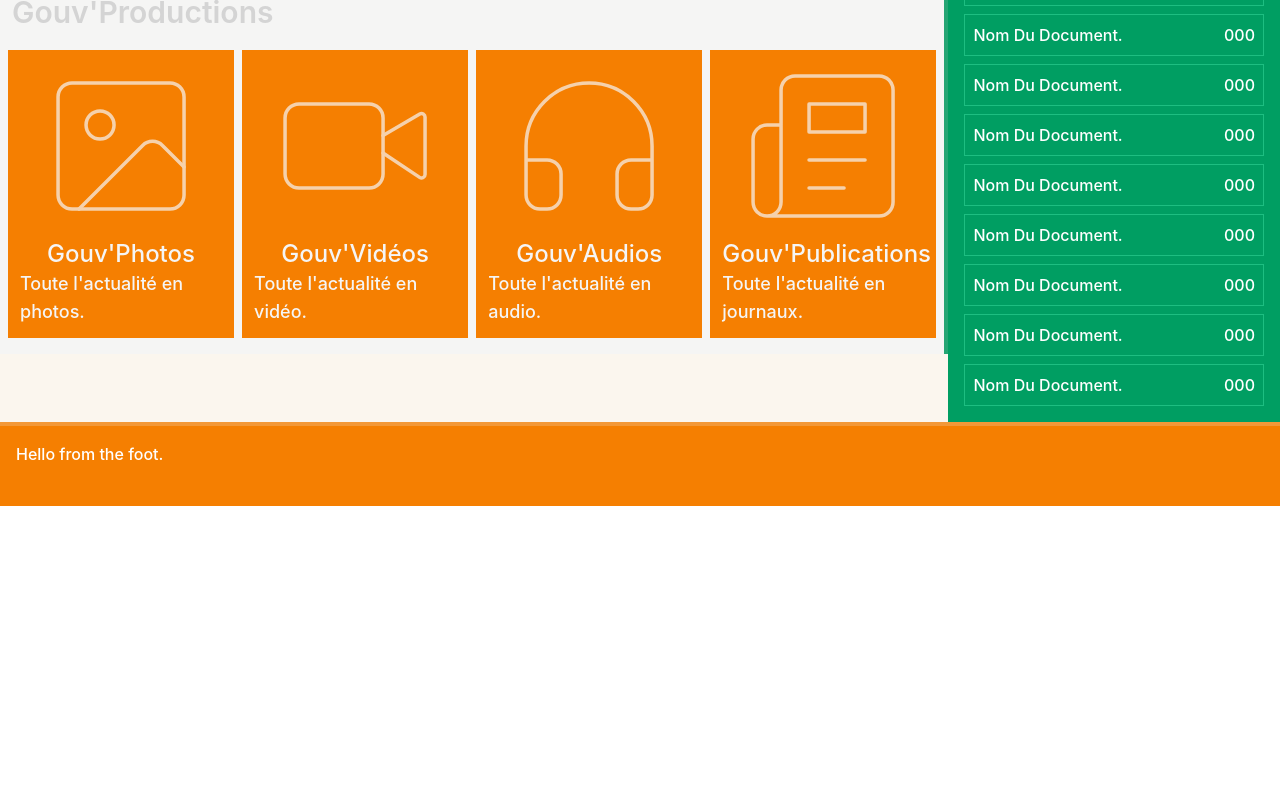
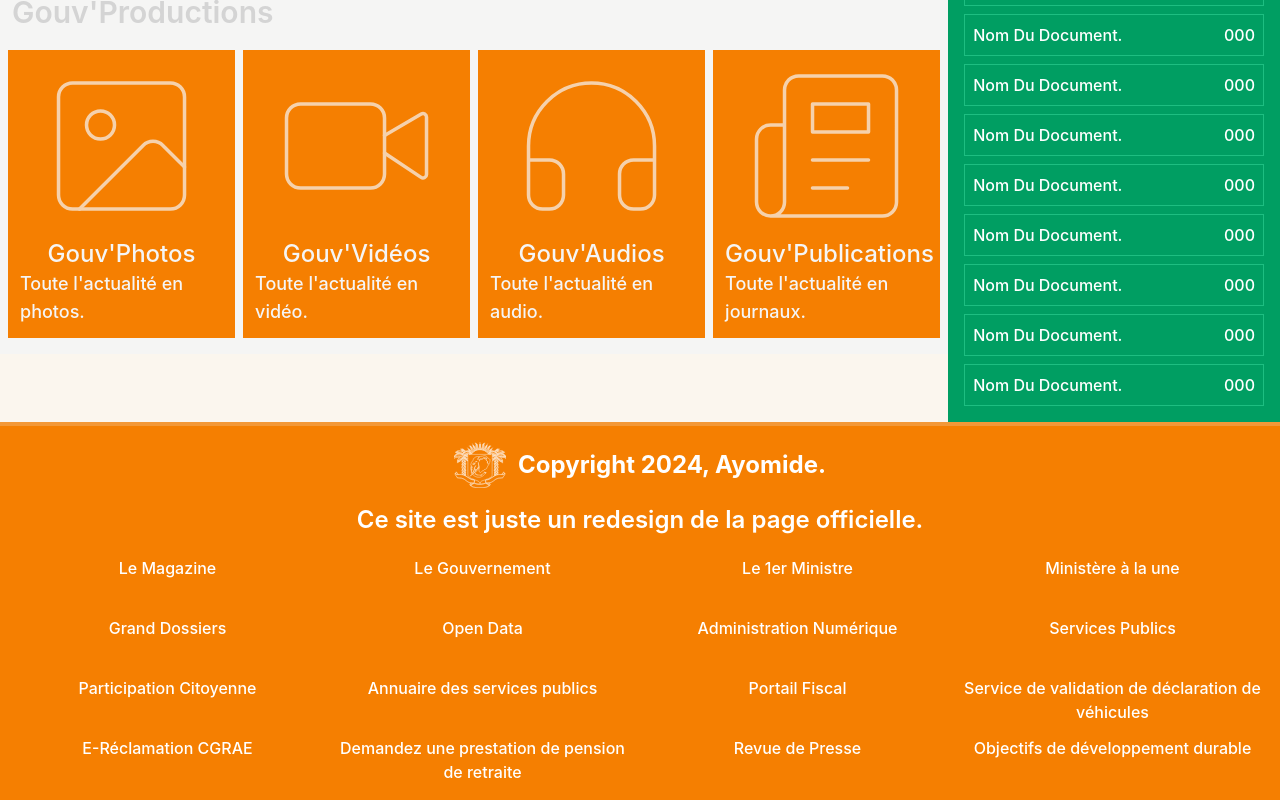
Before and after one commit to travislicious/gouvci-redesign, a React (Vite) app in the folder gouv-website-redesign/: page /home in a window 1280 px wide. Shown: the part 932-1732 px from the top of the page. Before the commit the page ends 1438 px from the top, so only its background shows below. Built offline with nearby package versions, Linux system fonts and the light colour scheme.

Commit message:
"Updated styles and layout for NewsItem, MainPage, and footer components."

```diff
--- a/gouv-website-redesign/src/components/newsItem.tsx
+++ b/gouv-website-redesign/src/components/newsItem.tsx
@@ -6,7 +6,7 @@ export function NewsItem() {
                     <h1 className="text-2xl font-semibold">News Title</h1>
                     <h1 className="italic">News Date</h1>
                 </div>
-                <a className="w-full text-right text-lg underline cursor-pointer" href="#">Read more.</a>
+                <a className="w-full text-right text-lg underline cursor-pointer" href="#" className="text-center hover:underline">Read more.</a>
             </div>
             <h1 className="w-full flex items-end h-full">Lorem ipsum dolor sitamet consectetur adipisicing elit. Quasi doloribus nihil reprehenderit iusto! Ratione, natus quam. In porro asperiores debitis perferendis praesentium. Eos ut, quia quibusdam reprehenderit numquam necessitatibus suscipit.</h1>
         </div>
--- a/gouv-website-redesign/src/pages/main.tsx
+++ b/gouv-website-redesign/src/pages/main.tsx
@@ -153,7 +153,7 @@ export function MainPage() {
 
             </header>
             <div className="w-full h-full flex-col flex xl:flex-row">
-                <div className="w-full h-full xl:border-r-4 xl:border-b-0 border-[#25a574] flex gap-2 flex-col bg-muted border-b-4">
+                <div className="w-full h-full xl:border-b-0 border-[#25a574] flex gap-2 flex-col bg-muted border-b-4">
                     <div className="w-full h-[35rem] flex flex-col xl:flex-row border-b-2 p-5 bg-[#009E62] xl:h-auto">
                     <div className="w-full h-60 flex flex-col justify-center xl:h-full">
                     <h1 className="text-2xl font-semibold text-background mb-2">Bienvenue sur la page officielle du gouvernement.</h1>
@@ -190,7 +190,7 @@ export function MainPage() {
                     <div className="w-full h-full">
                         <div className="flex items-center w-full p-3 justify-between">
                             <h1 className="text-3xl font-semibold text-neutral-300">Actualités</h1>
-                            <a href="#" className="text-lg text-[#F57F01] hover:underline">Tout Afficher</a>
+                            <a href="#" className="text-center hover:underline" className="text-lg text-[#F57F01] hover:underline">Tout Afficher</a>
                         </div>
                         <ul className="flex flex-col gap-2 md:grid p-2 items-center justify-center md:grid-cols-3 md:grid-rows-1 w-full">
                             <NewsItem/>
@@ -217,8 +217,33 @@ export function MainPage() {
                     <DocsList/>
                 </div>
             </div>
-            <footer className="w-full grid grid-cols-8 grid-rows-2 p-4 bg-[#F57F01] text-white border-t-4 border-[#f39837]">
-                <h1>Hello from the foot.</h1>
+            <footer className="w-full flex flex-col bg-[#F57F01] text-white border-t-4 border-[#f39837] p-4">
+                <div className="w-full flex items-center">
+                    <div className="w-full flex items-center justify-center gap-3">
+                    <img src={logo} alt="gouv-logo" width={52}/>
+                    <h1 className="text-2xl font-bold">Copyright 2024, Ayomide.</h1>
+                    </div>
+                    <div></div>
+                </div>
+                <h1 className="w-full text-2xl font-semibold mb-5 text-center mt-4">Ce site est juste un redesign de la page officielle.</h1>
+                <div className="w-full sm:grid grid-cols-4 grid-rows-4 h-full gap-3 flex flex-col">
+                <a href="#" className="text-center hover:underline">Le Magazine</a>
+                <a href="#" className="text-center hover:underline">Le Gouvernement</a>
+                <a href="#" className="text-center hover:underline">Le 1er Ministre</a>
+                <a href="#" className="text-center hover:underline">Ministère à la une</a>
+                <a href="#" className="text-center hover:underline">Grand Dossiers</a>
+                <a href="#" className="text-center hover:underline">Open Data</a>
+                <a href="#" className="text-center hover:underline">Administration Numérique</a>
+                <a href="#" className="text-center hover:underline">Services Publics</a>
+                <a href="#" className="text-center hover:underline">Participation Citoyenne</a>
+                <a href="#" className="text-center hover:underline">Annuaire des services publics</a>
+                <a href="#" className="text-center hover:underline">Portail Fiscal</a>
+                <a href="#" className="text-center hover:underline">Service de validation de déclaration de véhicules</a>
+                <a href="#" className="text-center hover:underline">E-Réclamation CGRAE</a>
+                <a href="#" className="text-center hover:underline">Demandez une prestation de pension de retraite</a>
+                <a href="#" className="text-center hover:underline">Revue de Presse</a>
+                <a href="#" className="text-center hover:underline">Objectifs de développement durable</a>
+                </div>
             </footer>
         </main>
     )
```
